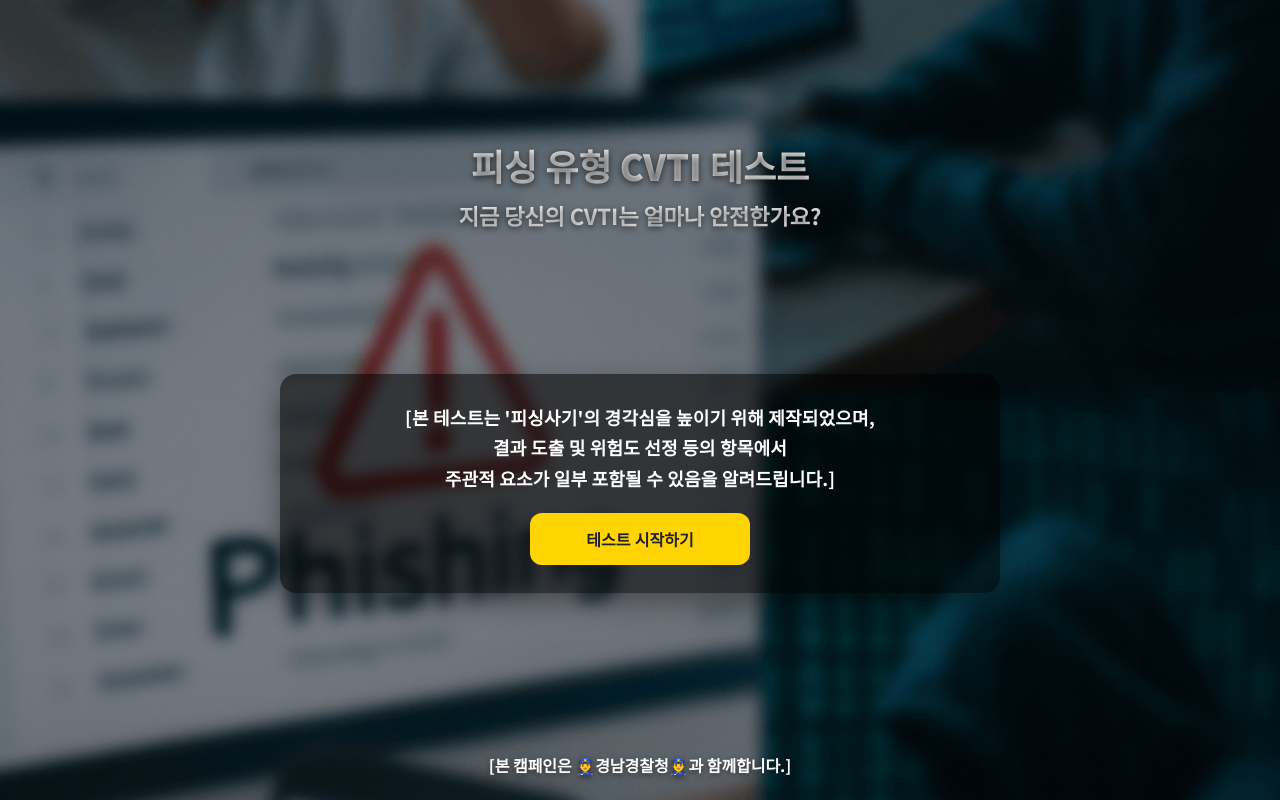
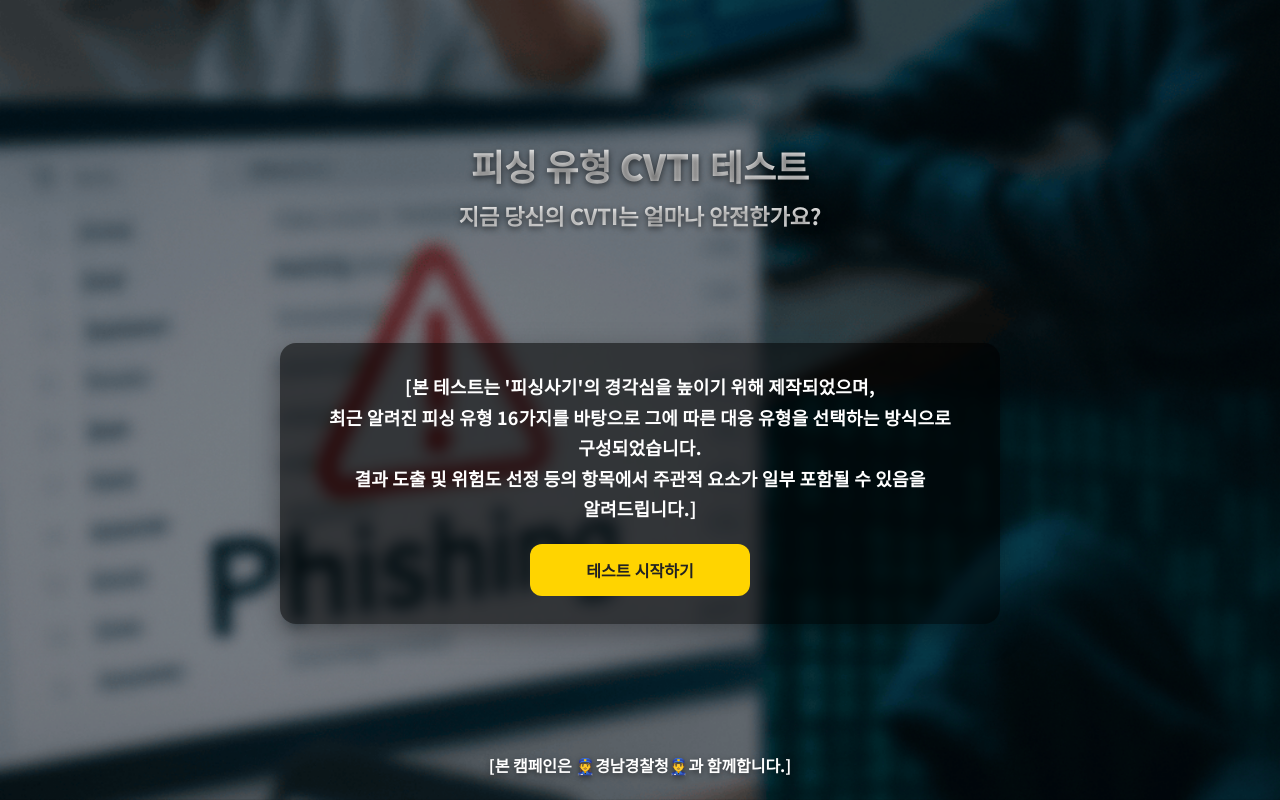
Before and after one commit to kids4045/POL_CVTI_1, a React (Create React App) app: page /guide in a window 1280 px wide. Built offline with nearby package versions, Linux system fonts and the light colour scheme; no server answers; a web font is replaced by a local one.

Commit message:
guide text change

```diff
--- a/src/pages/GuidePage.tsx
+++ b/src/pages/GuidePage.tsx
@@ -85,8 +85,8 @@ export default function GuidePage() {
             }}
           >
             {`[본 테스트는 '피싱사기'의 경각심을 높이기 위해 제작되었으며,
-결과 도출 및 위험도 선정 등의 항목에서
-주관적 요소가 일부 포함될 수 있음을 알려드립니다.]`}
+최근 알려진 피싱 유형 16가지를 바탕으로 그에 따른 대응 유형을 선택하는 방식으로 구성되었습니다.
+결과 도출 및 위험도 선정 등의 항목에서 주관적 요소가 일부 포함될 수 있음을 알려드립니다.]`}
           </motion.p>
 
           <div style={{ marginTop: 20 }}>
```
